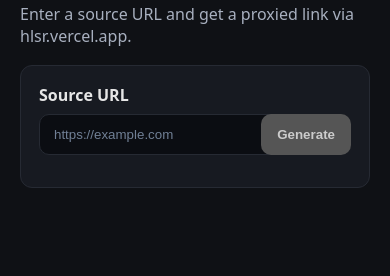
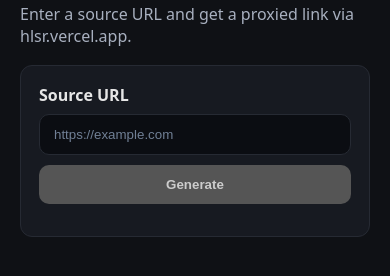
Before and after one commit to CWD273/hlsr, a plain HTML site: page index.html in a window 390 px wide. Shown: the part 74-350 px from the top of the page. Drawn offline with Linux system fonts and the light colour scheme.

Commit message:
Update index.html

```diff
--- a/index.html
+++ b/index.html
@@ -32,29 +32,55 @@
       padding: 18px;
     }
     label { display: block; font-weight: 600; margin-bottom: 8px; }
-    .row { display: grid; grid-template-columns: 1fr auto; gap: 10px; margin-bottom: 14px; }
-    input[type="url"] {
-      width: 100%; padding: 12px 14px;
-      border-radius: 10px; border: 1px solid var(--border);
-      background: #0b0d12; color: var(--text);
+
+    /* Flexbox layout for inputs + buttons */
+    .row, .out {
+      display: flex;
+      gap: 10px;
+      margin-bottom: 14px;
+      align-items: center;
+    }
+    .row input[type="url"], .out input[type="url"] {
+      flex: 1;
+      padding: 12px 14px;
+      border-radius: 10px;
+      border: 1px solid var(--border);
+      background: #0b0d12;
+      color: var(--text);
     }
     input::placeholder { color: #718096; }
-    button {
-      padding: 12px 16px; border: none; border-radius: 10px;
+    .row button, .out button {
+      flex-shrink: 0;
+      padding: 12px 16px;
+      border: none;
+      border-radius: 10px;
       background: linear-gradient(180deg, var(--accent), var(--accent-2));
-      color: white; font-weight: 700; cursor: pointer;
+      color: white;
+      font-weight: 700;
+      cursor: pointer;
       transition: background 0.2s, color 0.2s;
     }
     button:disabled {
-      background: #555; /* grey background */
-      color: #ccc;      /* lighter text */
+      background: #555;
+      color: #ccc;
       cursor: not-allowed;
     }
-    .out { display: grid; grid-template-columns: 1fr auto; gap: 10px; margin-top: 14px; }
+
     .msg { margin-top: 10px; font-size: 0.95rem; }
     .msg.ok { color: var(--ok); }
     .msg.err { color: var(--error); }
     .hidden { display: none !important; }
+
+    /* Optional: stack on very narrow screens */
+    @media (max-width: 480px) {
+      .row, .out {
+        flex-direction: column;
+        align-items: stretch;
+      }
+      .row button, .out button {
+        width: 100%;
+      }
+    }
   </style>
 </head>
 <body>
@@ -95,7 +121,6 @@
       try {
         const url = new URL(urlStr);
         const isHttp = url.protocol === 'http:' || url.protocol === 'https:';
-        // Check domain ends with a common TLD (basic validation)
         const domain = url.hostname;
         const hasValidTLD = /\.[a-z]{2,}$/i.test(domain);
         return isHttp && hasValidTLD;
```
